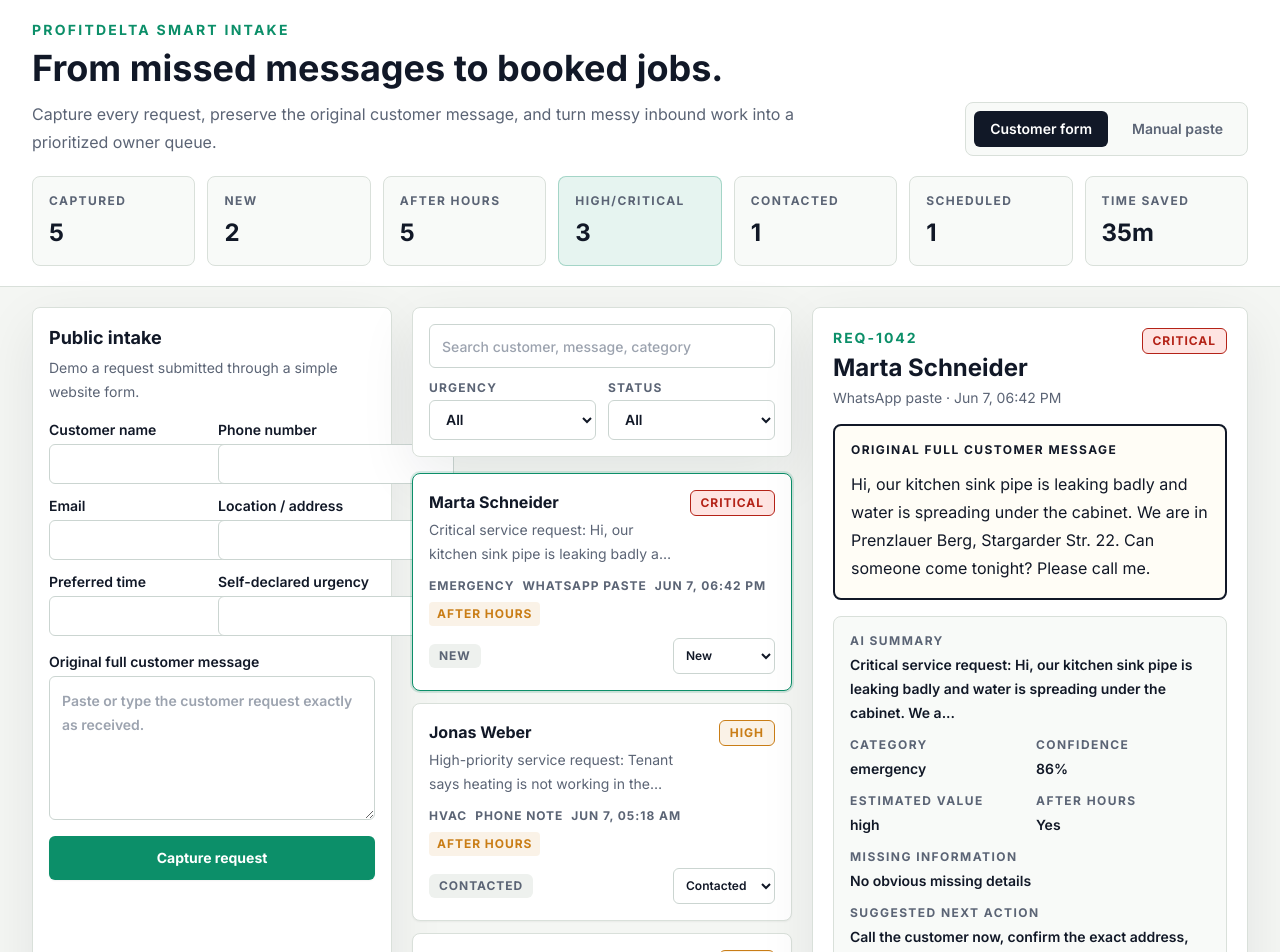
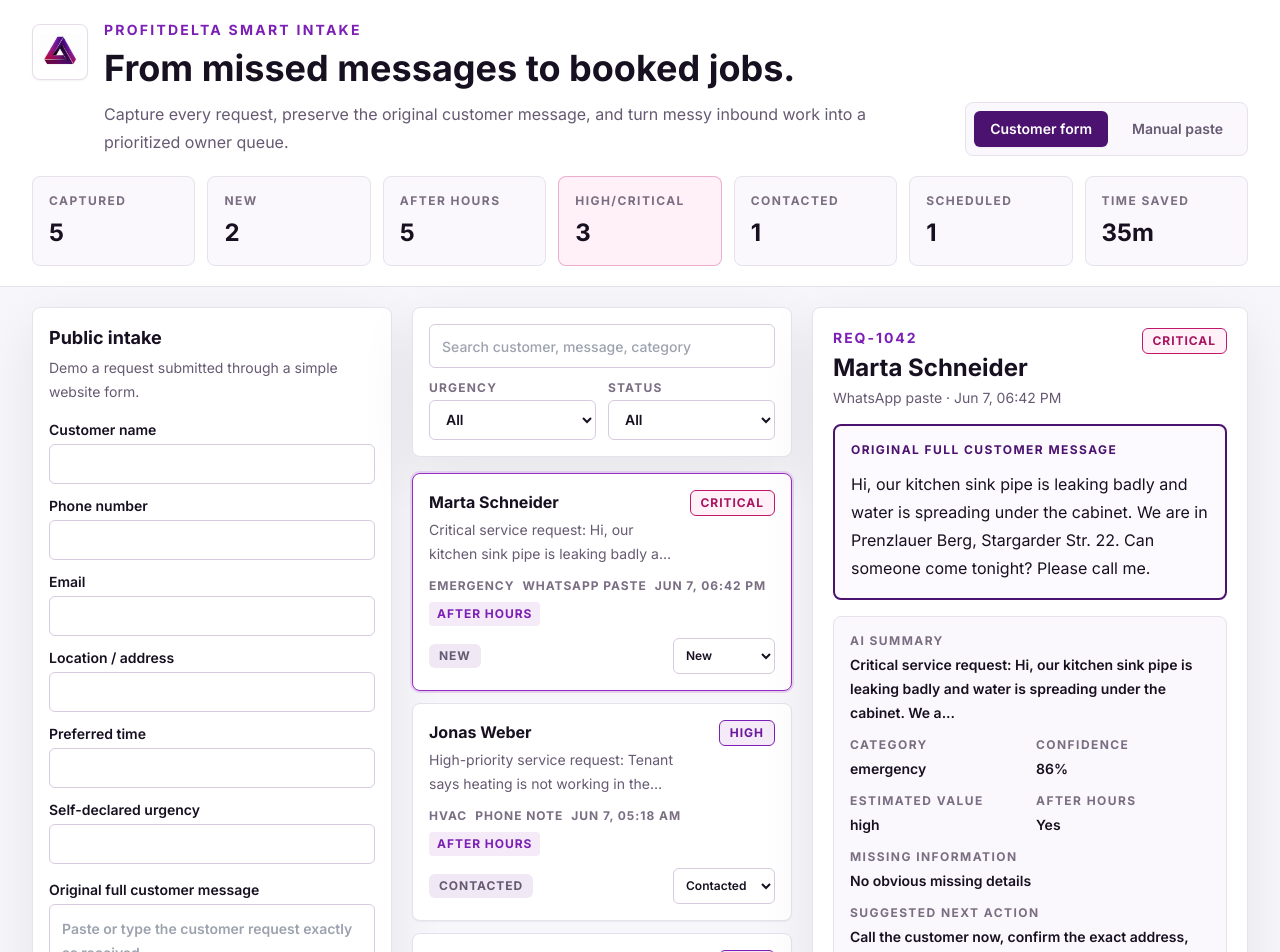
Before and after one commit to giliyoffe/profitdelta-smart-intake-poc, a Next.js app: page / in a window 1280 px wide. Shown: the top 952 px of the page. Built offline with nearby package versions, Linux system fonts and the light colour scheme.

Commit message:
Polish Smart Intake branding and form layout

```diff
--- a/components/SmartIntakeApp.tsx
+++ b/components/SmartIntakeApp.tsx
@@ -386,29 +386,40 @@
   }
 
   return (
-    <main className="min-h-screen bg-[#F4F6F3] text-ink">
-      <section className="border-b border-[#D9E0DA] bg-white">
+    <main className="min-h-screen bg-[#F7F6FA] text-[#171021]">
+      <section className="border-b border-[#E6E1EC] bg-white">
         <div className="mx-auto flex w-full max-w-[1440px] flex-col gap-5 px-5 py-5 lg:px-8">
           <div className="flex flex-col justify-between gap-4 lg:flex-row lg:items-end">
-            <div>
-              <p className="text-sm font-bold uppercase tracking-[0.16em] text-profit">ProfitDelta Smart Intake</p>
-              <h1 className="mt-2 max-w-4xl text-3xl font-bold tracking-normal text-ink sm:text-4xl">
-                From missed messages to booked jobs.
-              </h1>
-              <p className="mt-3 max-w-3xl text-base leading-7 text-muted">
-                Capture every request, preserve the original customer message, and turn messy inbound work into a prioritized owner queue.
-              </p>
+            <div className="flex max-w-5xl items-start gap-4">
+              <img
+                alt="ProfitDelta"
+                className="mt-1 h-14 w-14 rounded-lg border border-[#E7DDEA] bg-white object-contain p-1.5 shadow-sm"
+                src="/assets/logo/profitdelta-symbol.png"
+              />
+              <div>
+                <p className="text-sm font-bold uppercase tracking-[0.16em] text-[#7B1FB5]">ProfitDelta Smart Intake</p>
+                <h1 className="mt-2 max-w-4xl text-3xl font-bold tracking-normal text-[#171021] sm:text-4xl">
+                  From missed messages to booked jobs.
+                </h1>
+                <p className="mt-3 max-w-3xl text-base leading-7 text-[#665A72]">
+                  Capture every request, preserve the original customer message, and turn messy inbound work into a prioritized owner queue.
+                </p>
+              </div>
             </div>
-            <div className="grid grid-cols-2 gap-2 rounded-lg border border-[#D9E0DA] bg-[#F8FAF8] p-2 text-sm font-semibold sm:flex">
+            <div className="grid grid-cols-2 gap-2 rounded-lg border border-[#E6E1EC] bg-[#FAF8FC] p-2 text-sm font-semibold sm:flex">
               <button
-                className={`rounded-md px-4 py-2 ${activeForm === "customer" ? "bg-ink text-white" : "text-muted hover:bg-white"}`}
+                className={`rounded-md px-4 py-2 ${
+                  activeForm === "customer" ? "bg-[#4B126F] text-white shadow-sm" : "text-[#665A72] hover:bg-white"
+                }`}
                 onClick={() => setActiveForm("customer")}
                 type="button"
               >
                 Customer form
               </button>
               <button
-                className={`rounded-md px-4 py-2 ${activeForm === "manual" ? "bg-ink text-white" : "text-muted hover:bg-white"}`}
+                className={`rounded-md px-4 py-2 ${
+                  activeForm === "manual" ? "bg-[#4B126F] text-white shadow-sm" : "text-[#665A72] hover:bg-white"
+                }`}
                 onClick={() => setActiveForm("manual")}
                 type="button"
               >
@@ -430,25 +441,25 @@
       </section>
 
       <section className="mx-auto grid w-full max-w-[1440px] gap-5 px-5 py-5 lg:grid-cols-[360px_minmax(380px,0.9fr)_minmax(420px,1.1fr)] lg:px-8">
-        <form className="grid content-start gap-4 rounded-lg border border-[#D9E0DA] bg-white p-4 shadow-soft" onSubmit={submitForm}>
+        <form className="grid min-w-0 content-start gap-4 rounded-lg border border-[#E6E1EC] bg-white p-4 shadow-soft" onSubmit={submitForm}>
           <div>
             <h2 className="text-lg font-bold">{activeForm === "customer" ? "Public intake" : "Paste incoming message"}</h2>
-            <p className="mt-1 text-sm leading-6 text-muted">
+            <p className="mt-1 text-sm leading-6 text-[#665A72]">
               {activeForm === "customer"
                 ? "Demo a request submitted through a simple website form."
                 : "Capture email, SMS, WhatsApp, or phone notes without losing the original text."}
             </p>
           </div>
 
-          <div className="grid gap-3 sm:grid-cols-2 lg:grid-cols-1 xl:grid-cols-2">
+          <div className="grid min-w-0 gap-3 sm:grid-cols-2 lg:grid-cols-1">
             <Field label="Customer name" value={form.customer_name} onChange={(value) => setForm({ ...form, customer_name: value })} />
             <Field label="Phone number" value={form.phone} onChange={(value) => setForm({ ...form, phone: value })} />
             <Field label="Email" value={form.email} onChange={(value) => setForm({ ...form, email: value })} />
             {activeForm === "manual" ? (
-              <label className="grid gap-1 text-sm font-semibold text-ink">
+              <label className="grid min-w-0 gap-1 text-sm font-semibold text-[#171021]">
                 Source channel
                 <select
-                  className="h-10 rounded-md border border-[#CBD5D1] bg-white px-3 text-sm font-medium focus-ring"
+                  className="h-10 w-full min-w-0 rounded-md border border-[#D8CADF] bg-white px-3 text-sm font-medium focus-ring"
                   value={form.source_channel}
                   onChange={(event) => setForm({ ...form, source_channel: event.target.value as SourceChannel })}
                 >
@@ -471,10 +482,10 @@
             />
           </div>
 
-          <label className="grid gap-1 text-sm font-semibold text-ink">
+          <label className="grid min-w-0 gap-1 text-sm font-semibold text-[#171021]">
             Original full customer message
             <textarea
-              className="min-h-36 rounded-md border border-[#CBD5D1] bg-white p-3 text-sm leading-6 focus-ring"
+              className="min-h-36 w-full min-w-0 rounded-md border border-[#D8CADF] bg-white p-3 text-sm leading-6 focus-ring"
               required
               value={form.original_message}
               onChange={(event) => setForm({ ...form, original_message: event.target.value })}
@@ -483,26 +494,26 @@
           </label>
 
           {activeForm === "manual" ? (
-            <label className="grid gap-1 text-sm font-semibold text-ink">
+            <label className="grid min-w-0 gap-1 text-sm font-semibold text-[#171021]">
               Owner notes
               <textarea
-                className="min-h-20 rounded-md border border-[#CBD5D1] bg-white p-3 text-sm leading-6 focus-ring"
+                className="min-h-20 w-full min-w-0 rounded-md border border-[#D8CADF] bg-white p-3 text-sm leading-6 focus-ring"
                 value={form.owner_notes}
                 onChange={(event) => setForm({ ...form, owner_notes: event.target.value })}
               />
             </label>
           ) : null}
 
-          <button className="rounded-md bg-profit px-4 py-3 text-sm font-bold text-white shadow-sm hover:bg-[#087D5B]" type="submit">
+          <button className="rounded-md bg-[#C0186A] px-4 py-3 text-sm font-bold text-white shadow-sm hover:bg-[#A91460]" type="submit">
             Capture request
           </button>
         </form>
 
         <div className="grid content-start gap-4">
-          <div className="rounded-lg border border-[#D9E0DA] bg-white p-4 shadow-soft">
+          <div className="rounded-lg border border-[#E6E1EC] bg-white p-4 shadow-soft">
             <div className="grid gap-3">
               <input
-                className="h-11 rounded-md border border-[#CBD5D1] px-3 text-sm font-medium focus-ring"
+                className="h-11 w-full min-w-0 rounded-md border border-[#D8CADF] px-3 text-sm font-medium focus-ring"
                 value={query}
                 onChange={(event) => setQuery(event.target.value)}
                 placeholder="Search customer, message, category"
@@ -528,29 +539,29 @@
             {filteredRequests.map((request) => (
               <button
                 key={request.id}
-                className={`rounded-lg border bg-white p-4 text-left shadow-sm transition hover:border-profit ${
-                  request.id === selected?.id ? "border-profit ring-2 ring-profit/15" : "border-[#D9E0DA]"
+                className={`rounded-lg border bg-white p-4 text-left shadow-sm transition hover:border-[#9B2BC9] ${
+                  request.id === selected?.id ? "border-[#9B2BC9] ring-2 ring-[#9B2BC9]/15" : "border-[#E6E1EC]"
                 }`}
                 onClick={() => setSelectedId(request.id)}
                 type="button"
               >
                 <div className="flex items-start justify-between gap-3">
                   <div>
-                    <p className="font-bold text-ink">{request.customer_name}</p>
-                    <p className="mt-1 line-clamp-2 text-sm leading-6 text-muted">{request.ai_summary}</p>
+                    <p className="font-bold text-[#171021]">{request.customer_name}</p>
+                    <p className="mt-1 line-clamp-2 text-sm leading-6 text-[#665A72]">{request.ai_summary}</p>
                   </div>
                   <UrgencyBadge urgency={request.ai_urgency} />
                 </div>
-                <div className="mt-3 flex flex-wrap items-center gap-2 text-xs font-bold uppercase tracking-[0.08em] text-muted">
+                <div className="mt-3 flex flex-wrap items-center gap-2 text-xs font-bold uppercase tracking-[0.08em] text-[#7A6E83]">
                   <span>{request.ai_category.replaceAll("_", " ")}</span>
                   <span>{sourceLabels[request.source_channel]}</span>
                   <span>{formatTime(request.created_at)}</span>
-                  {request.is_after_hours ? <span className="rounded bg-amber/10 px-2 py-1 text-amber">After hours</span> : null}
+                  {request.is_after_hours ? <span className="rounded bg-[#F4EAF8] px-2 py-1 text-[#7B1FB5]">After hours</span> : null}
                 </div>
                 <div className="mt-3 flex items-center justify-between gap-3">
                   <StatusBadge status={request.status} />
                   <select
-                    className="h-9 rounded-md border border-[#CBD5D1] bg-white px-2 text-xs font-semibold focus-ring"
+                    className="h-9 rounded-md border border-[#D8CADF] bg-white px-2 text-xs font-semibold focus-ring"
                     value={request.status}
                     onClick={(event) => event.stopPropagation()}
                     onChange={(event) => updateStatus(request.id, event.target.value as Status)}
@@ -575,19 +586,19 @@
 
 function Metric({ label, value, highlight = false }: { label: string; value: string | number; highlight?: boolean }) {
   return (
-    <div className={`rounded-lg border p-4 ${highlight ? "border-profit/30 bg-profit/10" : "border-[#D9E0DA] bg-[#F8FAF8]"}`}>
-      <p className="text-xs font-bold uppercase tracking-[0.12em] text-muted">{label}</p>
-      <p className="mt-2 text-2xl font-bold tracking-normal text-ink">{value}</p>
+    <div className={`rounded-lg border p-4 ${highlight ? "border-[#C0186A]/30 bg-[#FFF1F7]" : "border-[#E6E1EC] bg-[#FAF8FC]"}`}>
+      <p className="text-xs font-bold uppercase tracking-[0.12em] text-[#7A6E83]">{label}</p>
+      <p className="mt-2 text-2xl font-bold tracking-normal text-[#171021]">{value}</p>
     </div>
   );
 }
 
 function Field({ label, value, onChange }: { label: string; value: string; onChange: (value: string) => void }) {
   return (
-    <label className="grid gap-1 text-sm font-semibold text-ink">
+    <label className="grid min-w-0 gap-1 text-sm font-semibold text-[#171021]">
       {label}
       <input
-        className="h-10 rounded-md border border-[#CBD5D1] bg-white px-3 text-sm font-medium focus-ring"
+        className="h-10 w-full min-w-0 rounded-md border border-[#D8CADF] bg-white px-3 text-sm font-medium focus-ring"
         value={value}
         onChange={(event) => onChange(event.target.value)}
       />
@@ -607,10 +618,10 @@
   onChange: (value: string) => void;
 }) {
   return (
-    <label className="grid gap-1 text-xs font-bold uppercase tracking-[0.1em] text-muted">
+    <label className="grid gap-1 text-xs font-bold uppercase tracking-[0.1em] text-[#7A6E83]">
       {label}
       <select
-        className="h-10 rounded-md border border-[#CBD5D1] bg-white px-3 text-sm font-semibold normal-case tracking-normal text-ink focus-ring"
+        className="h-10 w-full min-w-0 rounded-md border border-[#D8CADF] bg-white px-3 text-sm font-semibold normal-case tracking-normal text-[#171021] focus-ring"
         value={value}
         onChange={(event) => onChange(event.target.value)}
       >
@@ -626,22 +637,22 @@
 
 function RequestDetail({ request, onStatusChange }: { request: RequestRecord; onStatusChange: (status: Status) => void }) {
   return (
-    <aside className="grid content-start gap-4 rounded-lg border border-[#D9E0DA] bg-white p-5 shadow-soft">
+    <aside className="grid content-start gap-4 rounded-lg border border-[#E6E1EC] bg-white p-5 shadow-soft">
       <div className="flex flex-col justify-between gap-3 sm:flex-row sm:items-start">
         <div>
-          <p className="text-sm font-bold uppercase tracking-[0.14em] text-profit">{request.id}</p>
-          <h2 className="mt-1 text-2xl font-bold tracking-normal">{request.customer_name}</h2>
-          <p className="mt-1 text-sm text-muted">{sourceLabels[request.source_channel]} · {formatTime(request.created_at)}</p>
+          <p className="text-sm font-bold uppercase tracking-[0.14em] text-[#7B1FB5]">{request.id}</p>
+          <h2 className="mt-1 text-2xl font-bold tracking-normal text-[#171021]">{request.customer_name}</h2>
+          <p className="mt-1 text-sm text-[#665A72]">{sourceLabels[request.source_channel]} · {formatTime(request.created_at)}</p>
         </div>
         <UrgencyBadge urgency={request.ai_urgency} />
       </div>
 
-      <section className="rounded-lg border-2 border-ink bg-[#FFFDF6] p-4">
-        <p className="text-xs font-bold uppercase tracking-[0.12em] text-ink">Original full customer message</p>
-        <p className="mt-3 whitespace-pre-wrap text-base leading-7 text-ink">{request.original_message}</p>
+      <section className="rounded-lg border-2 border-[#4B126F] bg-[#FCFAFF] p-4">
+        <p className="text-xs font-bold uppercase tracking-[0.12em] text-[#4B126F]">Original full customer message</p>
+        <p className="mt-3 whitespace-pre-wrap text-base leading-7 text-[#171021]">{request.original_message}</p>
       </section>
 
-      <section className="grid gap-3 rounded-lg border border-[#D9E0DA] bg-[#F8FAF8] p-4">
+      <section className="grid gap-3 rounded-lg border border-[#E6E1EC] bg-[#FAF8FC] p-4">
         <DetailRow label="AI summary" value={request.ai_summary} />
         <div className="grid gap-3 sm:grid-cols-2">
           <DetailRow label="Category" value={request.ai_category.replaceAll("_", " ")} />
@@ -656,13 +667,13 @@
         <DetailRow label="Suggested next action" value={request.ai_suggested_next_action} />
       </section>
 
-      <section className="rounded-lg border border-[#D9E0DA] p-4">
-        <p className="text-xs font-bold uppercase tracking-[0.12em] text-muted">Suggested owner reply</p>
-        <p className="mt-3 rounded-md bg-[#F4F6F3] p-3 text-sm leading-6 text-ink">{request.ai_suggested_owner_message}</p>
+      <section className="rounded-lg border border-[#E6E1EC] p-4">
+        <p className="text-xs font-bold uppercase tracking-[0.12em] text-[#7A6E83]">Suggested owner reply</p>
+        <p className="mt-3 rounded-md bg-[#F7F1FA] p-3 text-sm leading-6 text-[#171021]">{request.ai_suggested_owner_message}</p>
       </section>
 
-      <section className="grid gap-3 rounded-lg border border-[#D9E0DA] p-4">
-        <p className="text-xs font-bold uppercase tracking-[0.12em] text-muted">Customer contact details</p>
+      <section className="grid gap-3 rounded-lg border border-[#E6E1EC] p-4">
+        <p className="text-xs font-bold uppercase tracking-[0.12em] text-[#7A6E83]">Customer contact details</p>
         <div className="grid gap-2 text-sm">
           <ContactLine label="Phone" value={request.phone || "Missing"} />
           <ContactLine label="Email" value={request.email || "Missing"} />
@@ -671,12 +682,12 @@
         </div>
       </section>
 
-      <section className="grid gap-3 rounded-lg border border-[#D9E0DA] p-4">
+      <section className="grid gap-3 rounded-lg border border-[#E6E1EC] p-4">
         <label className="grid gap-1 text-sm font-semibold">
           Status
           <select
             aria-label="Request status"
-            className="h-11 rounded-md border border-[#CBD5D1] bg-white px-3 text-sm font-semibold focus-ring"
+            className="h-11 w-full min-w-0 rounded-md border border-[#D8CADF] bg-white px-3 text-sm font-semibold focus-ring"
             value={request.status}
             onChange={(event) => onStatusChange(event.target.value as Status)}
           >
@@ -696,26 +707,26 @@
 function DetailRow({ label, value }: { label: string; value: string }) {
   return (
     <div>
-      <p className="text-xs font-bold uppercase tracking-[0.12em] text-muted">{label}</p>
-      <p className="mt-1 text-sm font-semibold leading-6 text-ink">{value}</p>
+      <p className="text-xs font-bold uppercase tracking-[0.12em] text-[#7A6E83]">{label}</p>
+      <p className="mt-1 text-sm font-semibold leading-6 text-[#171021]">{value}</p>
     </div>
   );
 }
 
 function ContactLine({ label, value }: { label: string; value: string }) {
   return (
-    <div className="flex justify-between gap-4 border-b border-[#EEF1EE] pb-2 last:border-0 last:pb-0">
-      <span className="font-semibold text-muted">{label}</span>
-      <span className="text-right font-bold text-ink">{value}</span>
+    <div className="flex justify-between gap-4 border-b border-[#EFE8F2] pb-2 last:border-0 last:pb-0">
+      <span className="font-semibold text-[#665A72]">{label}</span>
+      <span className="text-right font-bold text-[#171021]">{value}</span>
     </div>
   );
 }
 
 function UrgencyBadge({ urgency }: { urgency: Urgency }) {
   const classes: Record<Urgency, string> = {
-    critical: "border-[#B42318] bg-[#FEE4E2] text-[#B42318]",
-    high: "border-amber bg-amber/10 text-amber",
-    medium: "border-delta bg-delta/10 text-delta",
+    critical: "border-[#C0186A] bg-[#FFF1F7] text-[#A91460]",
+    high: "border-[#7B1FB5] bg-[#F4EAF8] text-[#6B179C]",
+    medium: "border-[#5E3BD6] bg-[#EFECFF] text-[#4C2BB3]",
     low: "border-[#667085] bg-[#F2F4F7] text-[#475467]"
   };
 
@@ -723,7 +734,7 @@
 }
 
 function StatusBadge({ status }: { status: Status }) {
-  return <span className="rounded-md bg-[#EEF1EE] px-2.5 py-1 text-xs font-bold uppercase tracking-[0.08em] text-muted">{statusLabels[status]}</span>;
+  return <span className="rounded-md bg-[#F0E8F4] px-2.5 py-1 text-xs font-bold uppercase tracking-[0.08em] text-[#665A72]">{statusLabels[status]}</span>;
 }
 
 function formatTime(dateValue: string) {
```
